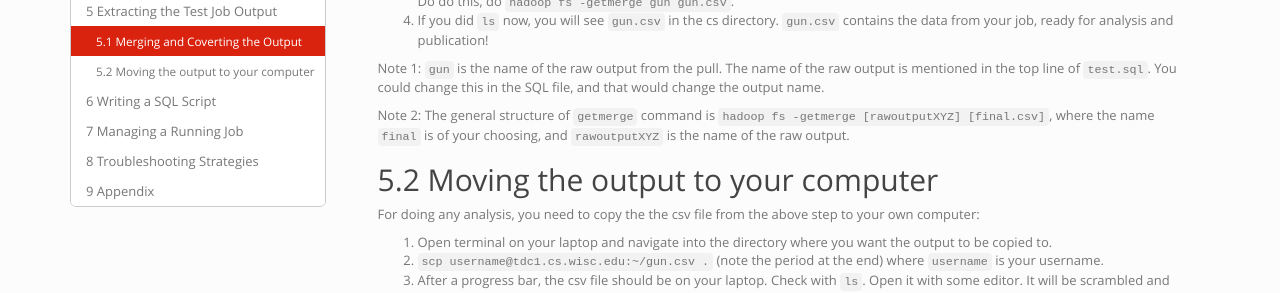
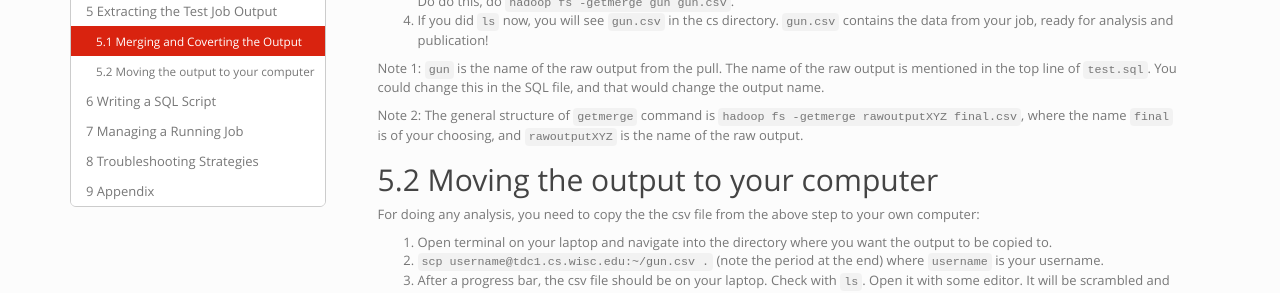
Before and after one commit to aman-abhishek/aman-abhishek.github.io, a Jekyll site: the page hadoop_guide.html, which Jekyll copies as it is, in a window 1280 px wide and 900 px high, scrolled down 2273 px. Shown: the part 150-443 px from the top of the window. Built offline with Jekyll 4.4.1, drawn with Linux system fonts in a browser that asks for light colours.

Commit message:
small change

```diff
--- a/hadoop_guide.html
+++ b/hadoop_guide.html
@@ -328,7 +328,7 @@ div.tocify {
 <li>If you did <code>ls</code> now, you will see <code>gun.csv</code> in the cs directory. <code>gun.csv</code> contains the data from your job, ready for analysis and publication!</li>
 </ol>
 <p>Note 1: <code>gun</code> is the name of the raw output from the pull. The name of the raw output is mentioned in the top line of <code>test.sql</code>. You could change this in the SQL file, and that would change the output name.</p>
-<p>Note 2: The general structure of <code>getmerge</code> command is <code>hadoop fs -getmerge [rawoutputXYZ] [final.csv]</code>, where the name <code>final</code> is of your choosing, and <code>rawoutputXYZ</code> is the name of the raw output.</p>
+<p>Note 2: The general structure of <code>getmerge</code> command is <code>hadoop fs -getmerge rawoutputXYZ final.csv</code>, where the name <code>final</code> is of your choosing, and <code>rawoutputXYZ</code> is the name of the raw output.</p>
 </div>
 <div id="moving-the-output-to-your-computer" class="section level2">
 <h2><span class="header-section-number">5.2</span> Moving the output to your computer</h2>
```
